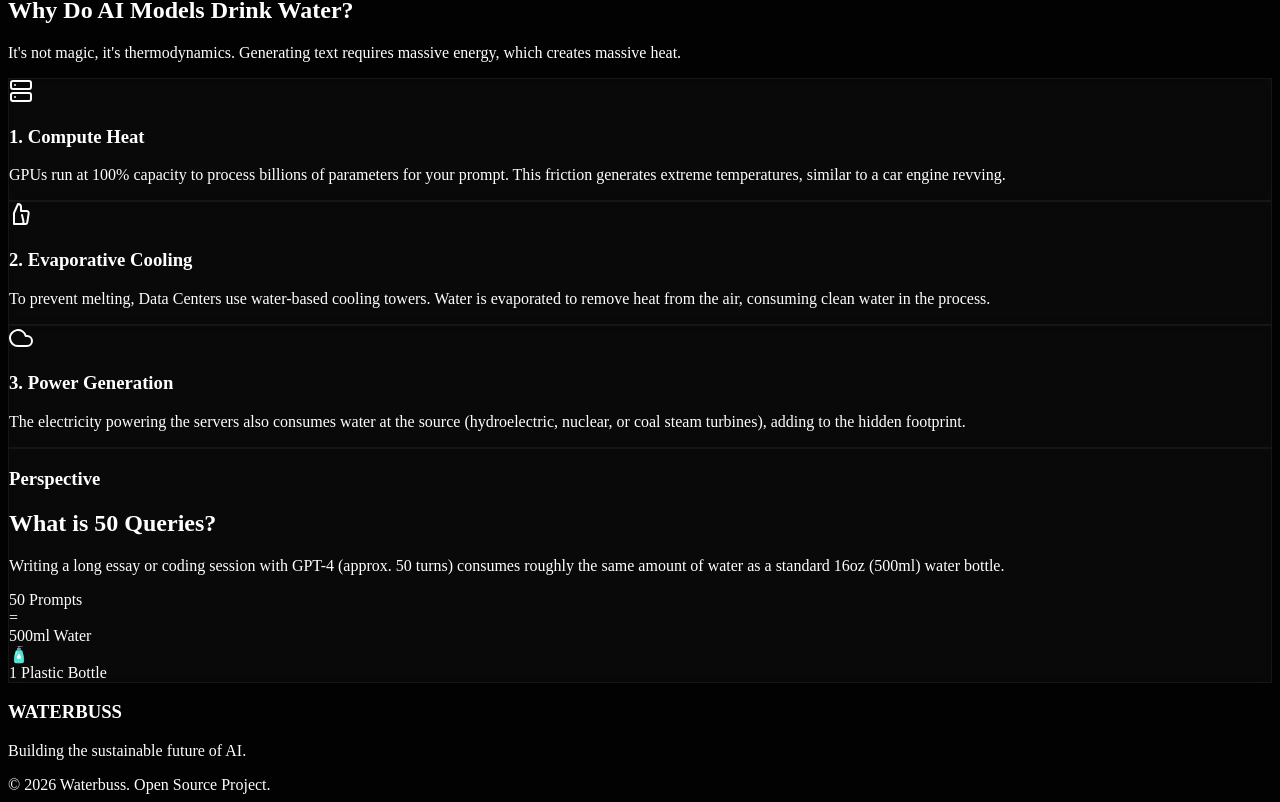
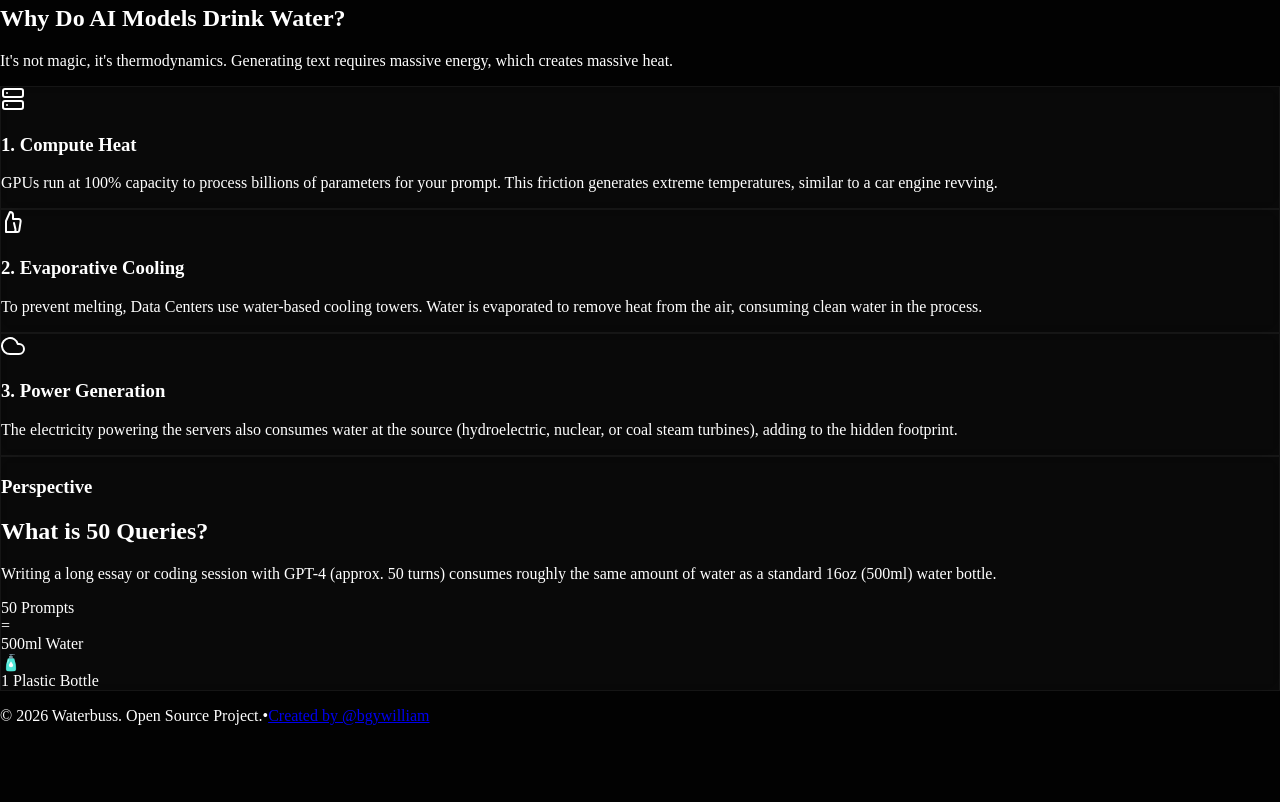
Before and after one commit to WaterlessAI/waterbuss.com, a Next.js app: page / in a window 1280 px wide. Shown: the part 1960-2762 px from the top of the page. After the commit the page ends 2701 px from the top, so only its background shows below. Built offline with nearby package versions, Linux system fonts and the light colour scheme.

Commit message:
Final SEO and Polish

```diff
--- a/app/page.tsx
+++ b/app/page.tsx
@@ -204,12 +204,19 @@ export default function Home() {
       </section>
 
       {/* FOOTER */}
-      <footer className="mt-12 text-center border-t border-white/5 pt-12 pb-8">
-        <h3 className="text-white font-bold text-lg mb-2">WATERBUSS</h3>
-        <p className="text-gray-600 text-sm mb-6">Building the sustainable future of AI.</p>
-        <div className="text-xs text-gray-700 font-mono">
-          © 2026 Waterbuss. Open Source Project.
-        </div>
+      <footer className="mt-12 text-center border-t border-white/5 pt-8 mb-8">
+        <p className="text-gray-600 text-xs flex flex-col md:flex-row items-center justify-center gap-2">
+          <span>© 2026 Waterbuss. Open Source Project.</span>
+          <span className="hidden md:inline text-gray-800">•</span>
+          <a
+            href="https://github.com/bgywilliam"
+            target="_blank"
+            rel="noopener noreferrer"
+            className="hover:text-cyan-400 transition-colors"
+          >
+            Created by @bgywilliam
+          </a>
+        </p>
       </footer>
 
     </div>
--- a/package.json
+++ b/package.json
@@ -9,6 +9,7 @@
     "lint": "eslint"
   },
   "dependencies": {
+    "@vercel/analytics": "^1.6.1",
     "clsx": "^2.1.1",
     "framer-motion": "^12.29.0",
     "lucide-react": "^0.563.0",
```
Also changed, not shown: app/layout.tsx (+15 -3 lines), 1 other file (tests, documents, lock files or other folders).
